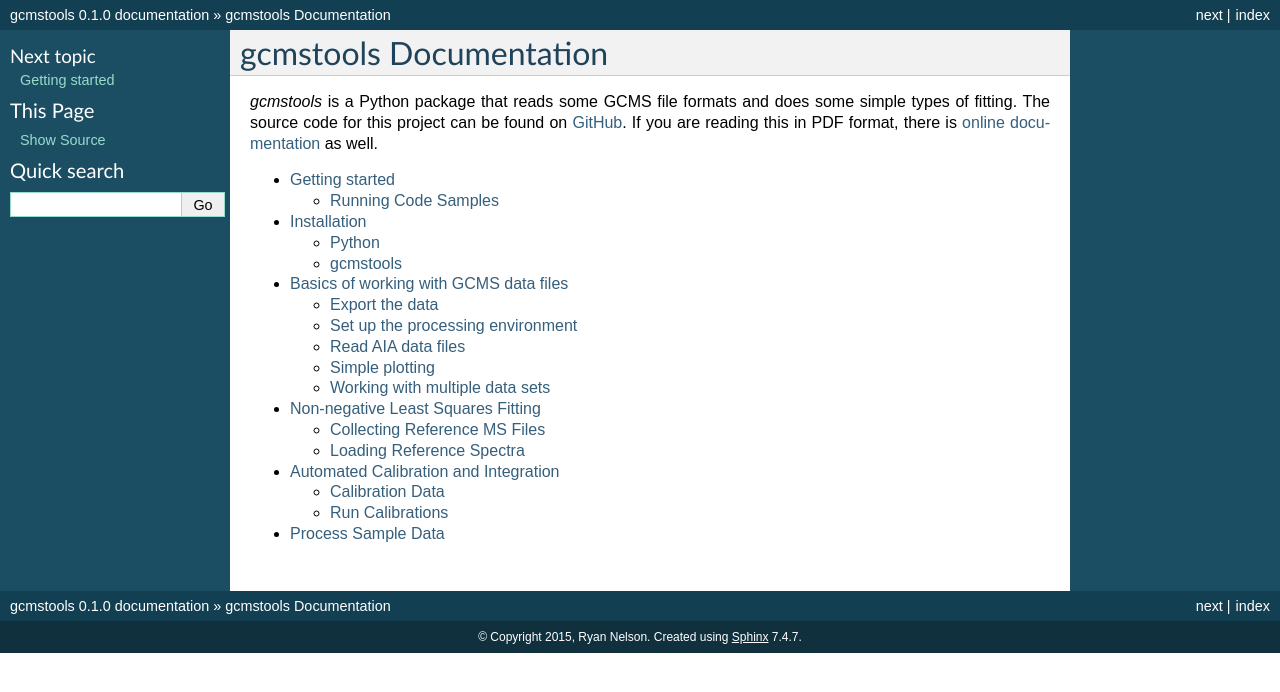
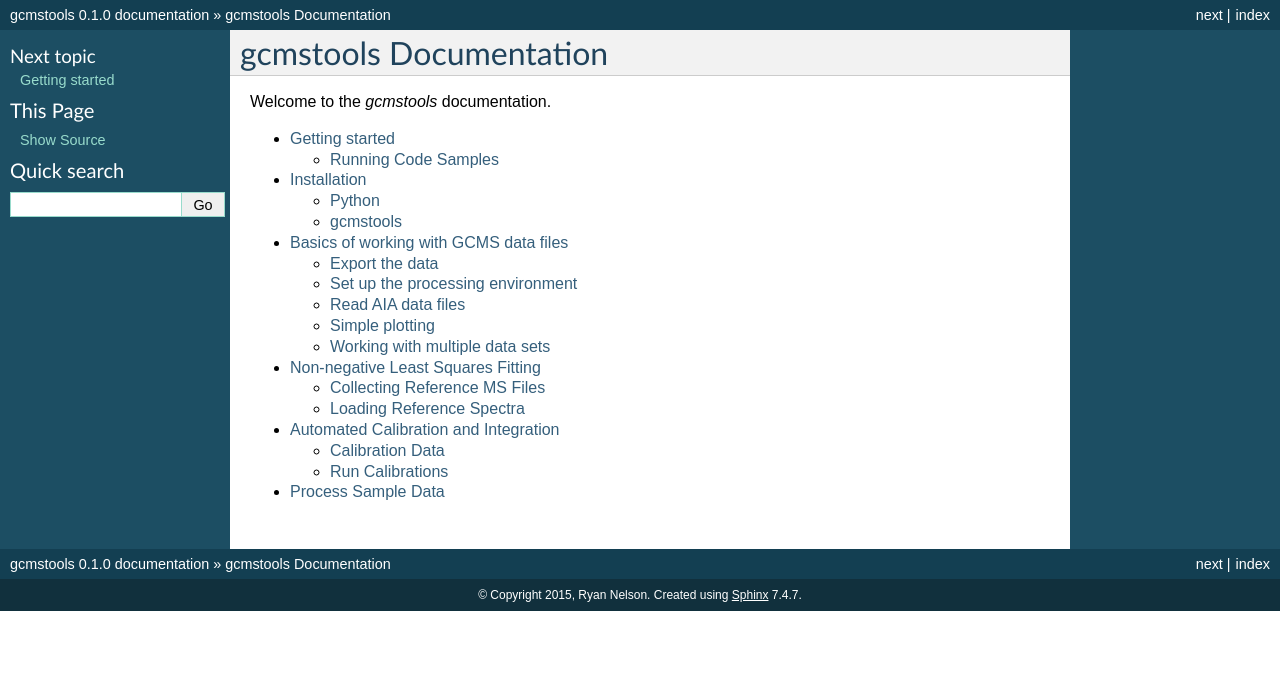
Before and after one commit to rnelsonchem/gcmstools, a Sphinx documentation site: the page built from docs/index.rst, in a window 1280 px wide. Shown: the top 692 px of the page. Built offline with Sphinx 7.4.7, drawn with Linux system fonts in a browser that asks for light colours.

Commit message:
Reorganize introduction.

```diff
--- a/docs/index.rst
+++ b/docs/index.rst
@@ -6,10 +6,7 @@
 gcmstools Documentation
 =======================
 
-*gcmstools* is a Python package that reads some GCMS file formats and does
-some simple types of fitting. The source code for this project can be found on
-`GitHub`_. If you are reading this in PDF format, there is `online
-documentation`_ as well.
+Welcome to the *gcmstools* documentation.
 
 .. toctree::
     :maxdepth: 2
@@ -28,6 +25,3 @@ documentation`_ as well.
     * :ref:`genindex`
     * :ref:`modindex`
     * :ref:`search`
-
-.. _GitHub: https://github.com/rnelsonchem/gcmstools
-.. _online documentation: http://gcmstools.rcnelson.com/
```
Also changed, not shown: docs/start.rst (+8 -0 lines).
